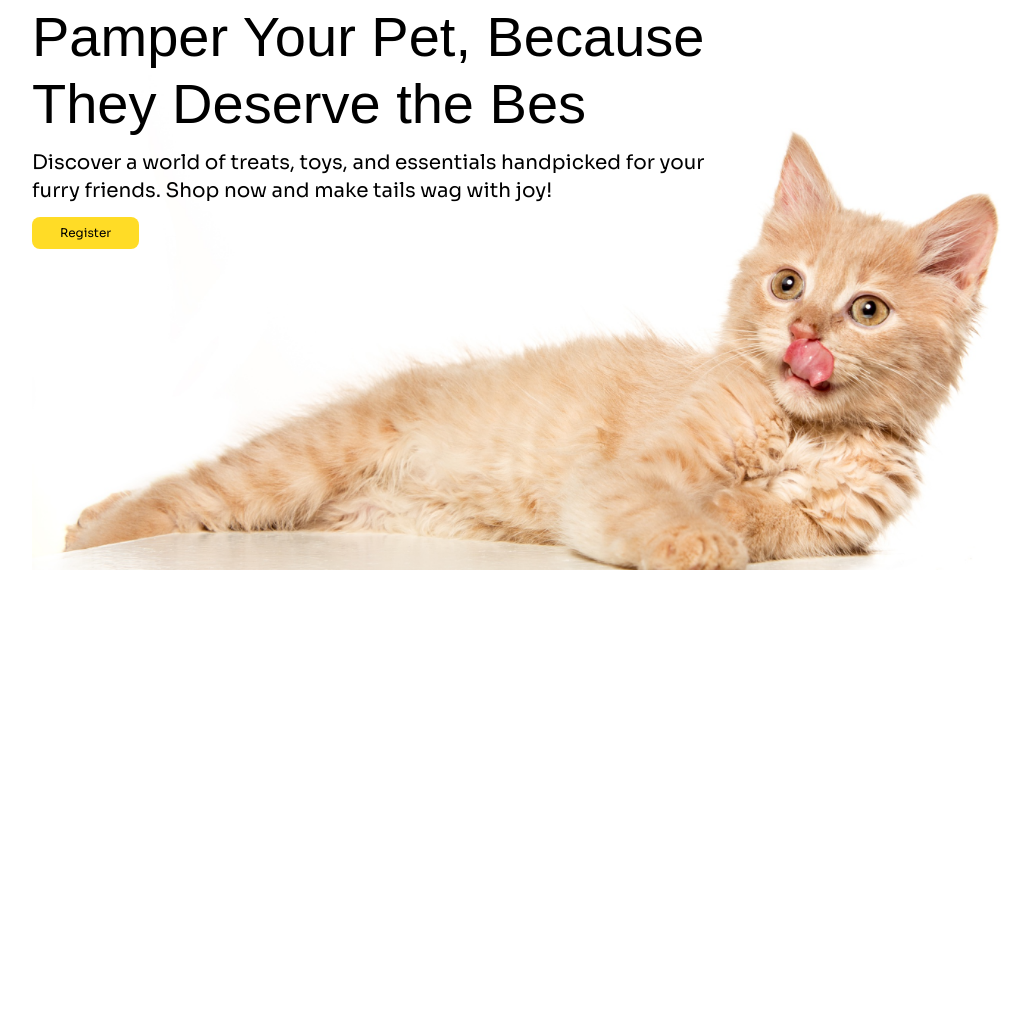
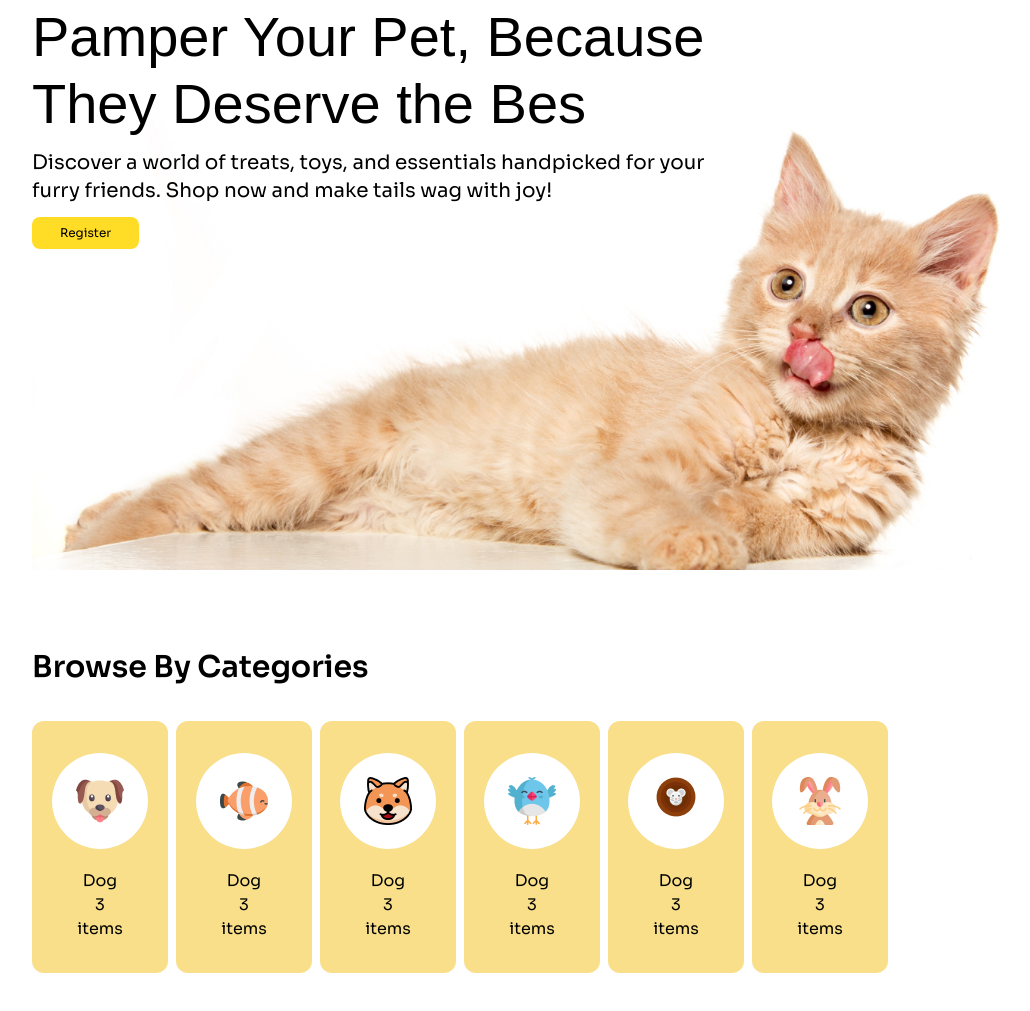
Before and after one commit to muhammad-tamim/web_project_9, a plain HTML site: page index.html in a window 1280 px wide. Shown: the part 145-1156 px from the top of the page, without its empty margins (108-1138 px from the left). Before the commit the page ends 800 px from the top, so only its background shows below. Drawn offline with nearby package versions, Linux system fonts and the light colour scheme; a web font is replaced by a local one.

Commit message:
feat: add categories section

```diff
--- a/index.html
+++ b/index.html
@@ -66,7 +66,7 @@
         </nav>
 
         <!-- hero section -->
-        <section class="mx-4 md:mx-8 xl:mx-[140px] relative mb-14 lg:mb-[140px]">
+        <section class="mx-4 md:mx-8 xl:mx-[140px] relative mb-14 md:mb-[140px]">
             <div class="space-y-3 md:w-[500px] xl:w-[681px] text-left relative z-10">
                 <h1 class="text-3xl font-adlam lg:text-[56px]">Pamper Your Pet, Because They Deserve the Bes</h1>
                 <p class="text-lg xl:text-xl">Discover a world of treats, toys, and essentials handpicked for your furry
@@ -77,15 +77,72 @@
                     <button class="cursor-pointer text-xs px-7 py-2 bg-accent rounded-lg">Register</button>
                 </div>
             </div>
-            <div class="absolute top-[70%]  md:top-0  z-0">
+            <div class="absolute -bottom-20 md:top-0 md:bottom-0  z-0">
                 <img class="w-full h-auto" src="assets/images/cat-big.png" alt="">
             </div>
         </section>
         <!-- end hero section -->
     </header>
-    <main>
+    <main class="px-4 md:px-8 xl:px-[140px] ">
         <!-- categories section -->
-        <section></section>
+        <section class="mt-40 md:mt-72 xl:mt-[40%] mb-14 md:mb-32">
+            <h1 class="font-semibold text-2xl fotn-adlam pb-8 xl:text-3xl xl:pb-9">Browse By Categories</h1>
+            <div class="grid grid-cols-2 gap-2 lg:grid-cols-4 xl:grid-cols-7">
+                <div class="bg-[#F9DF8A] px-10 py-8 rounded-xl text-center flex flex-col items-center gap-5">
+                    <div class="rounded-full p-6 bg-white size-20 lg:size-24  flex flex-col items-center"><img
+                            src="assets/images/dog-cartoon.png" alt="">
+                    </div>
+                    <div>
+                        <h3>Dog</h3>
+                        <p>3 items</p>
+                    </div>
+                </div>
+                <div class="bg-[#F9DF8A] px-10 py-8 rounded-xl text-center flex flex-col items-center gap-5">
+                    <div class="rounded-full p-6 bg-white size-20 lg:size-24 flex flex-col items-center"><img
+                            src="assets/images/fish-cartoon.png" alt="">
+                    </div>
+                    <div>
+                        <h3>Dog</h3>
+                        <p>3 items</p>
+                    </div>
+                </div>
+                <div class="bg-[#F9DF8A] px-10 py-8 rounded-xl text-center flex flex-col items-center gap-5">
+                    <div class="rounded-full p-6 bg-white size-20 lg:size-24 flex flex-col items-center"><img
+                            src="assets/images/cat-cartoon.png" alt="">
+                    </div>
+                    <div>
+                        <h3>Dog</h3>
+                        <p>3 items</p>
+                    </div>
+                </div>
+                <div class="bg-[#F9DF8A] px-10 py-8 rounded-xl text-center flex flex-col items-center gap-5">
+                    <div class="rounded-full p-6 bg-white size-20 lg:size-24 flex flex-col items-center"><img
+                            src="assets/images/bird-cartoon.png" alt="">
+                    </div>
+                    <div>
+                        <h3>Dog</h3>
+                        <p>3 items</p>
+                    </div>
+                </div>
+                <div class="bg-[#F9DF8A] px-10 py-8 rounded-xl text-center flex flex-col items-center gap-5">
+                    <div class="rounded-full p-6 bg-white size-20 lg:size-24 flex flex-col items-center"><img
+                            src="assets/images/mouse-cartoon.png" alt="">
+                    </div>
+                    <div>
+                        <h3>Dog</h3>
+                        <p>3 items</p>
+                    </div>
+                </div>
+                <div class="bg-[#F9DF8A] px-10 py-8 rounded-xl text-center flex flex-col items-center gap-5">
+                    <div class="rounded-full p-6 bg-white size-20 lg:size-24 flex flex-col items-center"><img
+                            src="assets/images/rabbit-cartoon.png" alt=""></div>
+                    <div>
+                        <h3>Dog</h3>
+                        <p>3 items</p>
+                    </div>
+                </div>
+            </div>
+        </section>
         <!-- End categories section -->
 
         <!-- product section -->
@@ -101,7 +158,6 @@
         <!-- end news section -->
     </main>
     <footer>
-
     </footer>
 </body>
 
```
